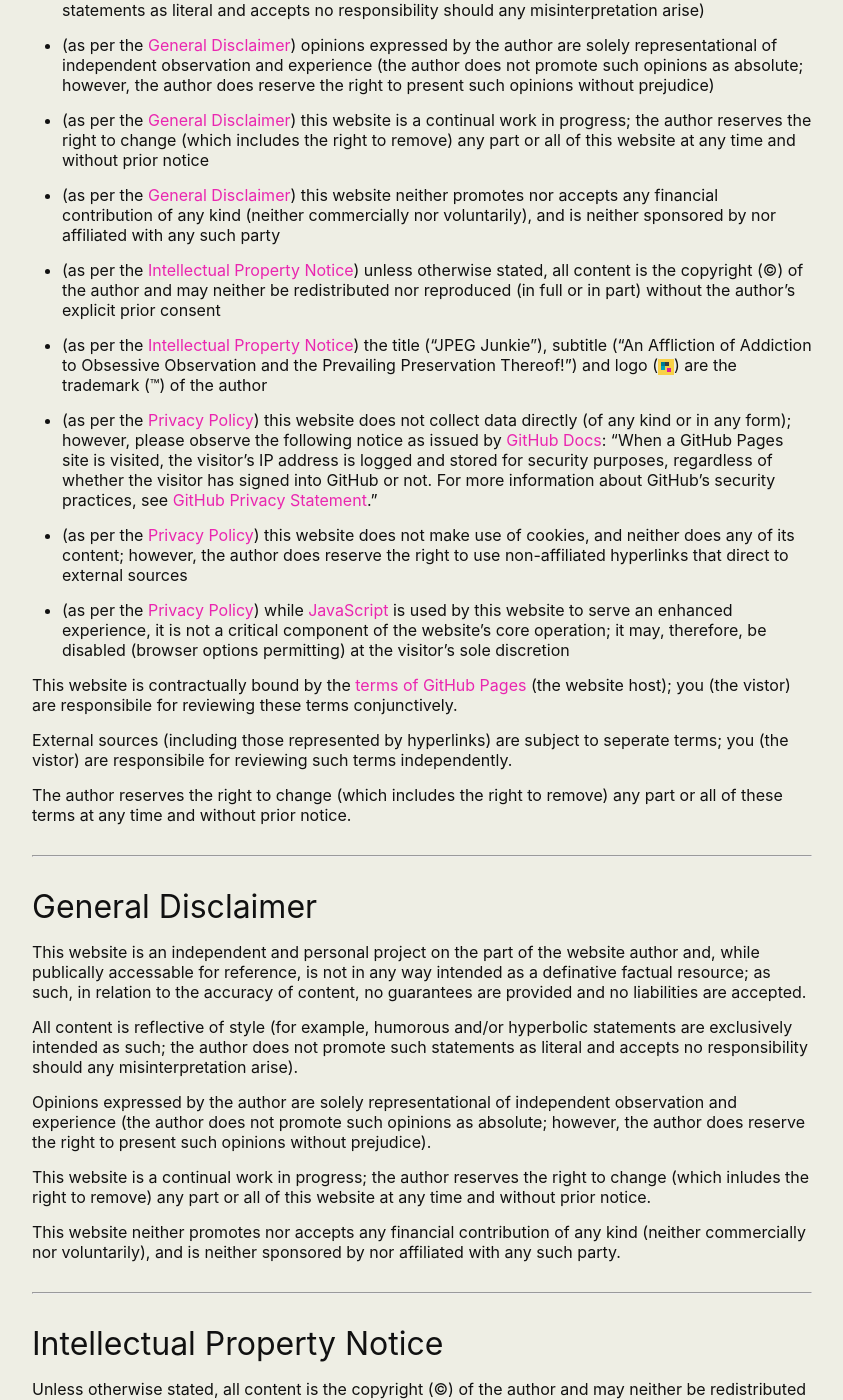
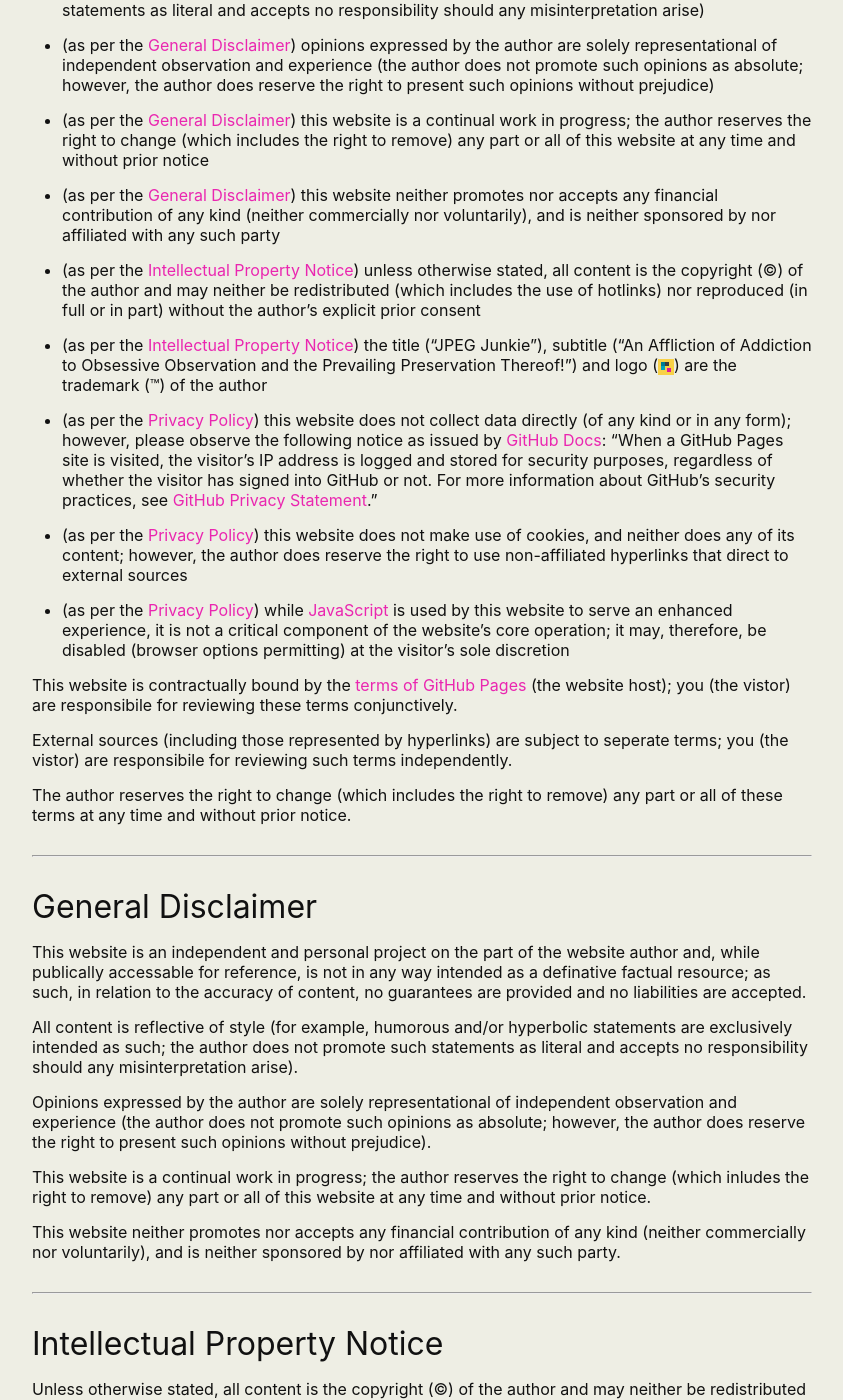
Before and after one commit to martbetz/martbetz.github.io, a Jekyll site: the page built from terms-and-conditions.md, in a window 1280 px wide and 1400 px high, scrolled down 614 px. Shown: the whole window, without its empty margins (218-1061 px from the left). Built offline with Jekyll 4.4.1, drawn with Linux system fonts in a browser that asks for light colours; some of the changed text lies outside the part shown.

Commit message:
Update terms-and-conditions.md

```diff
--- a/terms-and-conditions.md
+++ b/terms-and-conditions.md
@@ -68,7 +68,7 @@
 </ul>
 <ul>
 <li>
-(as per the <a href="#copyright">Intellectual Property Notice</a>) unless otherwise stated, all content is the copyright (©) of the author and may neither be redistributed nor reproduced (in full or in part) without the author’s explicit prior consent
+(as per the <a href="#copyright">Intellectual Property Notice</a>) unless otherwise stated, all content is the copyright (©) of the author and may neither be redistributed (which includes the use of hotlinks) nor reproduced (in full or in part) without the author’s explicit prior consent
 </li>
 </ul>
 <ul>
@@ -144,7 +144,7 @@
 <br>
 <br>
 Unless otherwise stated, all content is the copyright (©) of the author and may neither be redistributed nor reproduced (in full or in part) without the author’s consent. -->
-Unless otherwise stated, all content is the copyright (©) of the author and may neither be redistributed nor reproduced (in full or in part) without the author’s explicit prior consent.
+Unless otherwise stated, all content is the copyright (©) of the author and may neither be redistributed (which includes the use of hotlinks) nor reproduced (in full or in part) without the author’s explicit prior consent.
 </p>
 <p>
 The title (“JPEG Junkie”), subtitle (“An Affliction of Addiction to Obsessive Observation and the Prevailing Preservation Thereof!”) and logo (<img src="/favicon.ico" alt="logo" width="16px">) are the trademark (™) of the author.
```
